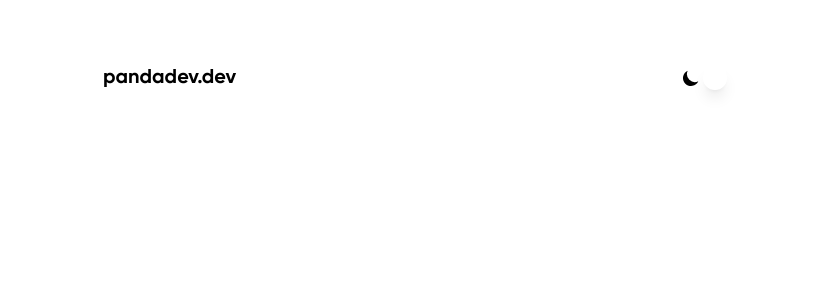
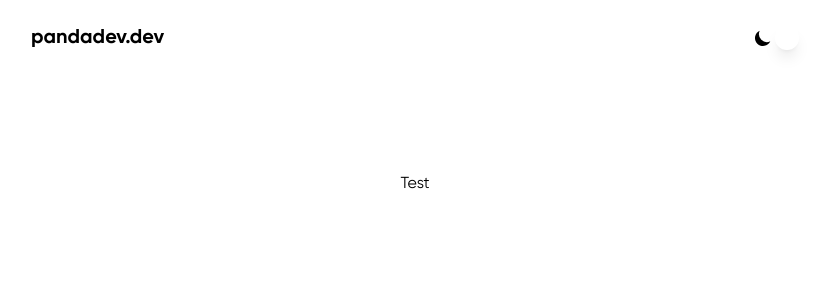
Before and after one commit to jsquardo/PandaDevBlog, a Next.js app: page / in a window 1280 px wide. Shown: the top 300 px of the page, without its empty margins (225-1051 px from the left). Built offline with nearby package versions, Linux system fonts and the light colour scheme; what @catppuccin/tailwindcss would draw is missing.

Commit message:
FIX: Fix Header Issue

```diff
--- a/src/app/globals.css
+++ b/src/app/globals.css
@@ -14,3 +14,37 @@
     src: url(../../public/Fonts/HelveticaNowText-Regular.woff2) format("woff2");
   }
 }
+
+html {
+  scroll-behavior: smooth;
+}
+
+/* hamburger menu button: https://css-tricks.com/line-animated-hamburger-menu/ */
+.line {
+  fill: none;
+  stroke: currentColor;
+  stroke-width: 6;
+  transition: stroke-dasharray 500ms cubic-bezier(0.4, 0, 0.2, 1),
+    stroke-dashoffset 500ms cubic-bezier(0.4, 0, 0.2, 1);
+}
+.line1 {
+  stroke-dasharray: 60 207;
+}
+.line2 {
+  stroke-dasharray: 60 60;
+}
+.line3 {
+  stroke-dasharray: 60 207;
+}
+.opened.line1 {
+  stroke-dasharray: 90 207;
+  stroke-dashoffset: -134;
+}
+.opened.line2 {
+  stroke-dasharray: 1 60;
+  stroke-dashoffset: -30;
+}
+.opened.line3 {
+  stroke-dasharray: 90 207;
+  stroke-dashoffset: -134;
+}
--- a/src/app/layout.tsx
+++ b/src/app/layout.tsx
@@ -1,8 +1,7 @@
 import "./globals.css";
 import "@catppuccin/tailwindcss";
 import localFont from "next/font/local";
-import { Container } from "../components/Container";
-import Header from "../components/Header";
+import LayoutWrapper from "../components/LayoutWrapper";
 import { RootLayoutProviders } from "./providers";
 
 const gilroy = localFont({
@@ -54,10 +53,7 @@ export default function RootLayout({ children }: { children: React.ReactNode })
         className={`${gilroy.variable} ${helv.variable} ctp-latte bg-ctp-base text-ctp-text dark:ctp-mocha`}
       >
         <RootLayoutProviders>
-          <Container>
-            <Header />
-            {children}
-          </Container>
+          <LayoutWrapper>{children}</LayoutWrapper>
         </RootLayoutProviders>
       </body>
     </html>
--- a/src/app/page.tsx
+++ b/src/app/page.tsx
@@ -2,7 +2,7 @@ import Image from "next/image";
 
 export default function Home() {
   return (
-    <main className="bg-ctp-base text-white flex min-h-screen flex-col items-center justify-between p-24">
+    <main className="bg-ctp-base text-ctp-text flex min-h-screen flex-col items-center justify-between p-24 dark:bg-ctp-base dark:text-ctp-text">
       <div className="font-gil">Test</div>
     </main>
   );
--- a/src/components/Container.tsx
+++ /dev/null
@@ -1,7 +0,0 @@
-export function Container({ children }) {
-  return (
-    <div className="bg-ctp-base min-h-screen">
-      <div className="max-w-2xl mx-auto py-10 px-6">{children}</div>
-    </div>
-  );
-}
--- /dev/null
+++ b/src/components/LayoutWrapper.tsx
@@ -0,0 +1,18 @@
+import SectionContainer from "./SectionContainer";
+import Header from "./Header";
+import { Container } from "../lib/types/common";
+
+const LayoutWrapper = ({ children }: Container) => {
+  return (
+    <>
+      <Header />
+      <SectionContainer>
+        <div className="flex flex-col justify-between min-h-screen">
+          <main>{children}</main>
+        </div>
+      </SectionContainer>
+    </>
+  );
+};
+
+export default LayoutWrapper;
--- a/src/components/Logo.tsx
+++ b/src/components/Logo.tsx
@@ -11,7 +11,7 @@ const Logo = () => {
       href="/"
       className={clsx(
         "text-xl font-gil font-bold",
-        isIndex ? "text-ctp-txt" : "text-xl text-ctp-maroon"
+        isIndex ? "text-ctp-text" : "text-xl text-ctp-maroon"
       )}
     >
       pandadev.dev
--- /dev/null
+++ b/src/components/SectionContainer.tsx
@@ -0,0 +1,9 @@
+import { Container } from "../lib/types/common";
+
+export default function SectionContainer({ children }: Container) {
+  return (
+    <div className="max-w-2xl px-4 mx-auto sm:px-6 xl:max-w-3xl xl:px-0 flex flex-col gap-10 sm:gap-14">
+      {children}
+    </div>
+  );
+}
--- /dev/null
+++ b/src/lib/types/common.ts
@@ -0,0 +1,8 @@
+export interface Container {
+  children: React.ReactNode;
+}
+
+export type Awaited<T> = T extends PromiseLike<infer U> ? Awaited<U> : T;
+
+export type ArrayElement<ArrayType extends readonly Record<string, any>[] | null> =
+  ArrayType extends readonly (infer ElementType)[] ? ElementType : never;
```
